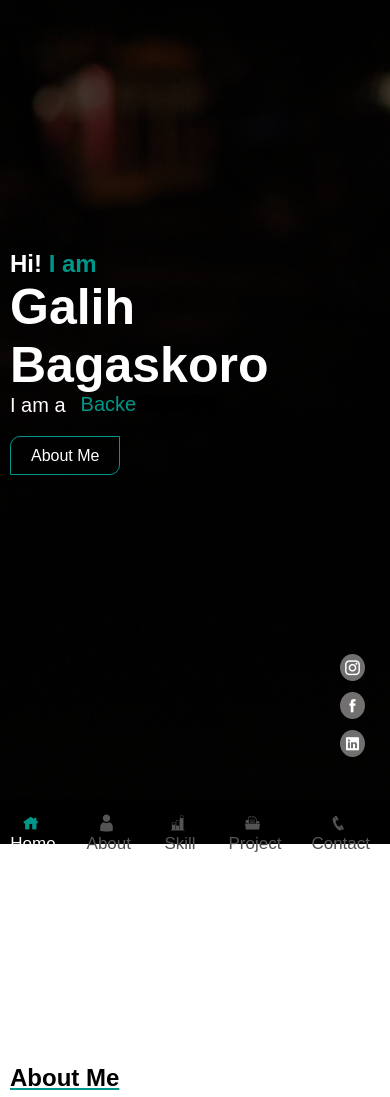
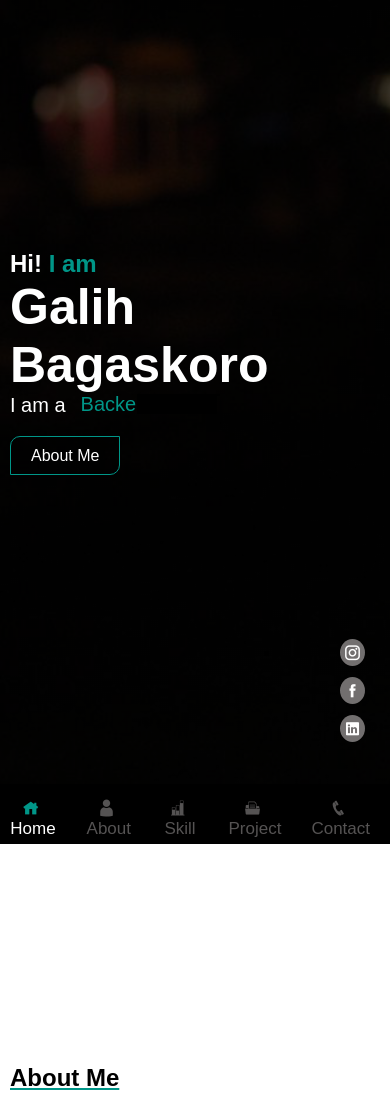
Before and after one commit to galihbagaskoro/galih007.github.io, a plain HTML site: page index.html in a window 390 px wide. Shown: the top 1097 px of the page. Drawn offline with Linux system fonts and the light colour scheme.

Commit message:
Update style-galih.css

```diff
--- a/css/style-galih.css
+++ b/css/style-galih.css
@@ -339,7 +339,7 @@ textarea {
 		position: fixed;
 		background-color: black;
 		bottom: 0px;
-		height: 45px;
+		height: 60px;
 		width: 100%;
 	}
 	.profile img {
@@ -374,16 +374,13 @@ textarea {
 		width: 100%;
 		position: relative;
 		margin: 0 0 0;
-		justify-content: space-between;
-		justify-content: center;
-		text-align: center;
 		margin-right: 10px;
 		margin-left: -45px;
 	}
 	#menu ul li {
 		list-style-type: none;
 		text-align: center;
-
+		margin-bottom: 30px;
 	}
 	#menu ul li a {
 		text-decoration: none;
```
